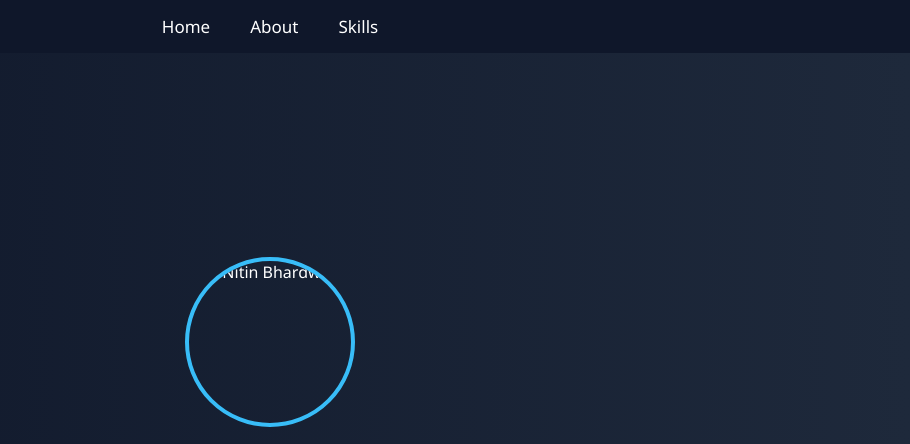
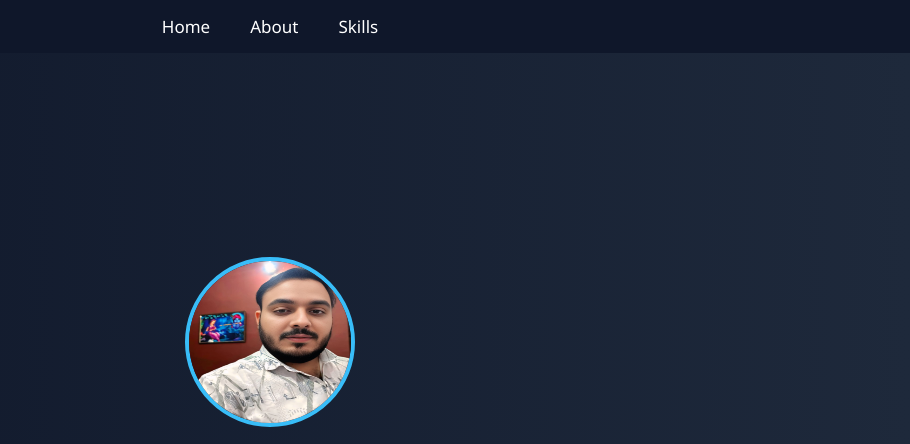
Before and after one commit to pulkitjijoshi1234-ai/MY-WEBSITE-1, a plain HTML site: page index.html in a window 1280 px wide. Shown: the top 444 px of the page, without its empty margins (370-1280 px from the left). Drawn offline with Linux system fonts and the light colour scheme.

Commit message:
Update index.html

```diff
--- a/index.html
+++ b/index.html
@@ -153,7 +153,7 @@
     </nav>
 
     <section id="home">
-        <img src="" alt="Nitin Bhardwaj">
+        <img src="profile img.jpeg" alt="Nitin Bhardwaj">
         <h1>Hi, I'm <span>Nitin Bhardwaj</span></h1>
         <p>Mathematics Student | SSC CGL Aspirant</p>
     </section>
```
